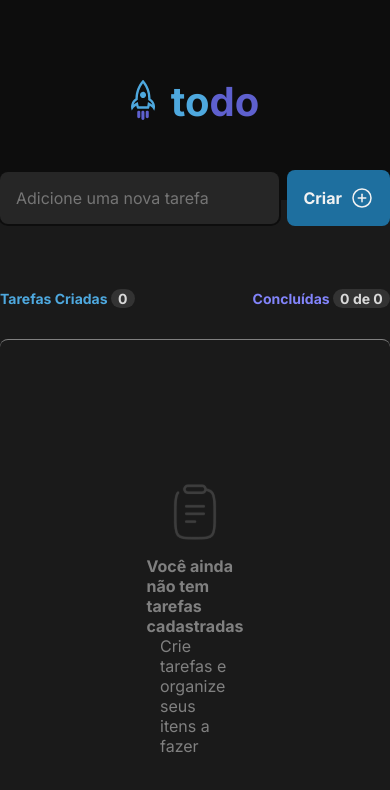
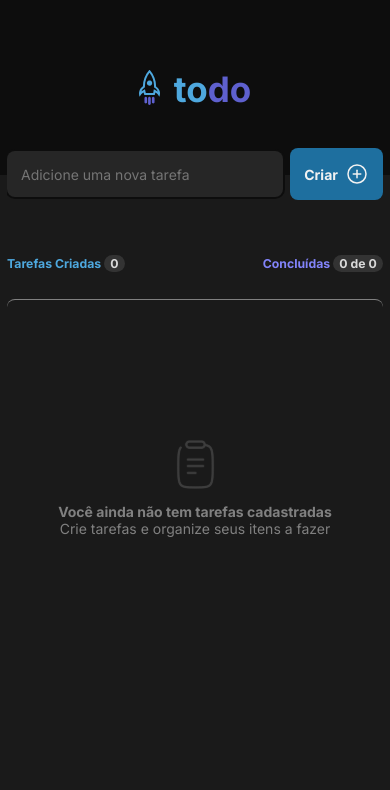
Before and after one commit to deverebor/react-todo-app, a React (Vite) app: page / in a window 390 px wide. Shown: the top 790 px of the page. Built offline with nearby package versions, Linux system fonts and the light colour scheme.

Commit message:
feat: better mobile

```diff
--- a/src/App.module.scss
+++ b/src/App.module.scss
@@ -2,5 +2,15 @@
   &__content {
     margin: 0 auto;
     max-width: 736px;
+
+    @media (max-width: 768px) {
+      margin-inline: 0.5rem;
+    }
   }
 }
+
+@media (max-width: 768px) {
+  html {
+    font-size: 87.5%;
+  }
+}
--- a/src/components/TodoTasks/components/EmptyState/EmptyState.module.scss
+++ b/src/components/TodoTasks/components/EmptyState/EmptyState.module.scss
@@ -6,6 +6,10 @@
   display: flex;
   flex-direction: column;
   padding: 9rem 10rem;
+
+  @media (max-width: 768px) {
+    padding: 10rem 3rem;
+  }
 
   &__icon {
     width: 3.5rem;
--- a/src/components/TodoTasks/components/Tasks/Tasks.module.scss
+++ b/src/components/TodoTasks/components/Tasks/Tasks.module.scss
@@ -8,6 +8,7 @@
   justify-content: space-between;
   margin-bottom: 1rem;
   padding: 1.3rem;
+  max-width: 736px;
 
   &__content {
     align-items: center;
```
